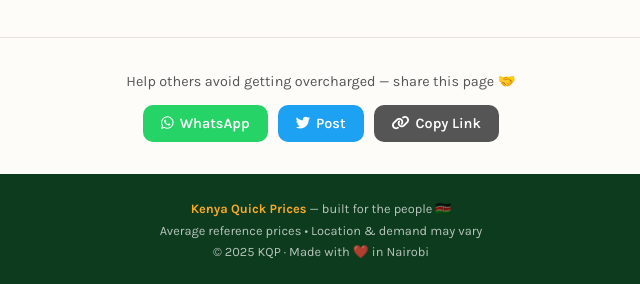
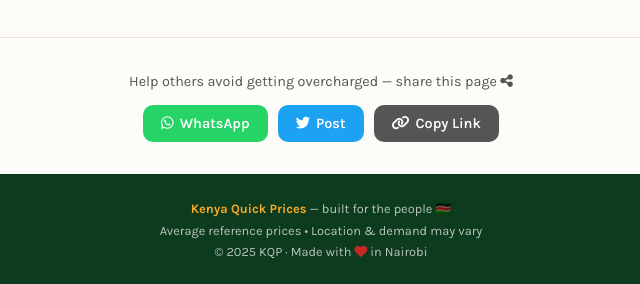
Before and after one commit to DUKE21-BYTE/kenya-quick-prices-, a website built with Vite: page index.html in a window 1280 px wide. Shown: the part 5014-5298 px from the top of the page, 319-959 px from the left. Built offline with nearby package versions, Linux system fonts and the light colour scheme.

Commit message:
Update: Replace emojis with icons and remove flags

```diff
--- a/index.html
+++ b/index.html
@@ -66,7 +66,7 @@
 
 <!-- SHARE -->
 <div class="share-bar">
-  <p>Help others avoid getting overcharged — share this page 🤝</p>
+  <p>Help others avoid getting overcharged — share this page <i class="fas fa-share-alt"></i></p>
   <div class="share-buttons">
     <button class="share-btn whatsapp" id="shareWA">
       <i class="fab fa-whatsapp"></i> WhatsApp
@@ -87,7 +87,7 @@
 <footer>
   <strong>Kenya Quick Prices</strong> — built for the people 🇰🇪<br>
   Average reference prices • Location &amp; demand may vary<br>
-  &copy; 2025 KQP &middot; Made with ❤️ in Nairobi
+  &copy; 2025 KQP &middot; Made with <i class="fas fa-heart" style="color: #C62828;"></i> in Nairobi
 </footer>
 
 <!-- SCROLL TO TOP -->
--- a/main.js
+++ b/main.js
@@ -457,7 +457,7 @@
 // ==================== SHARE ====================
 const siteURL = "https://poe.com";
 const shareText =
-  "🇰🇪 Kenya Quick Prices — Know the real price before you pay! Check everyday costs so you don't get overcharged.";
+  "Kenya Quick Prices — Know the real price before you pay! Check everyday costs so you don't get overcharged.";
 
 document.getElementById("shareWA").addEventListener("click", () => {
   window.open(
```
